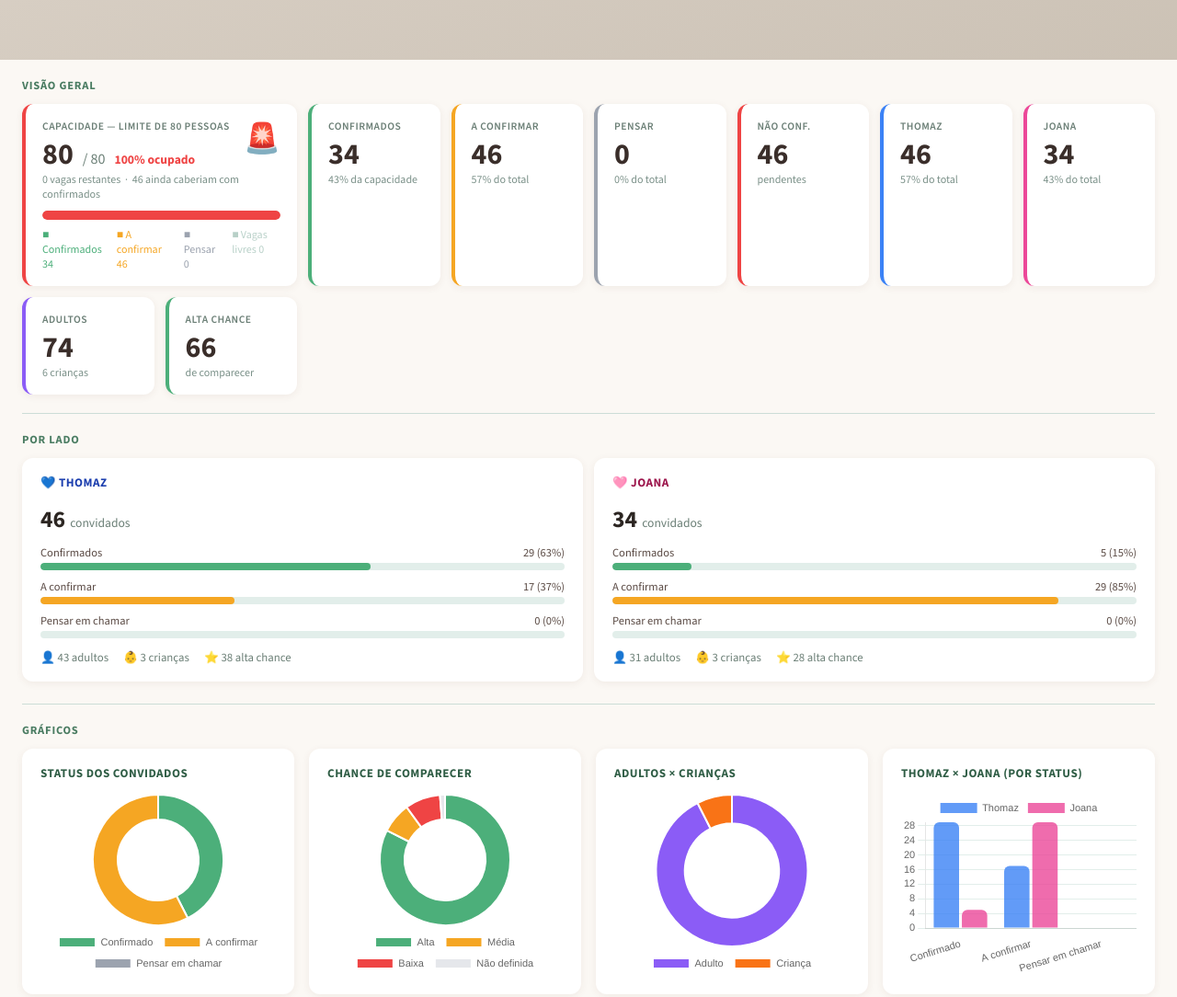
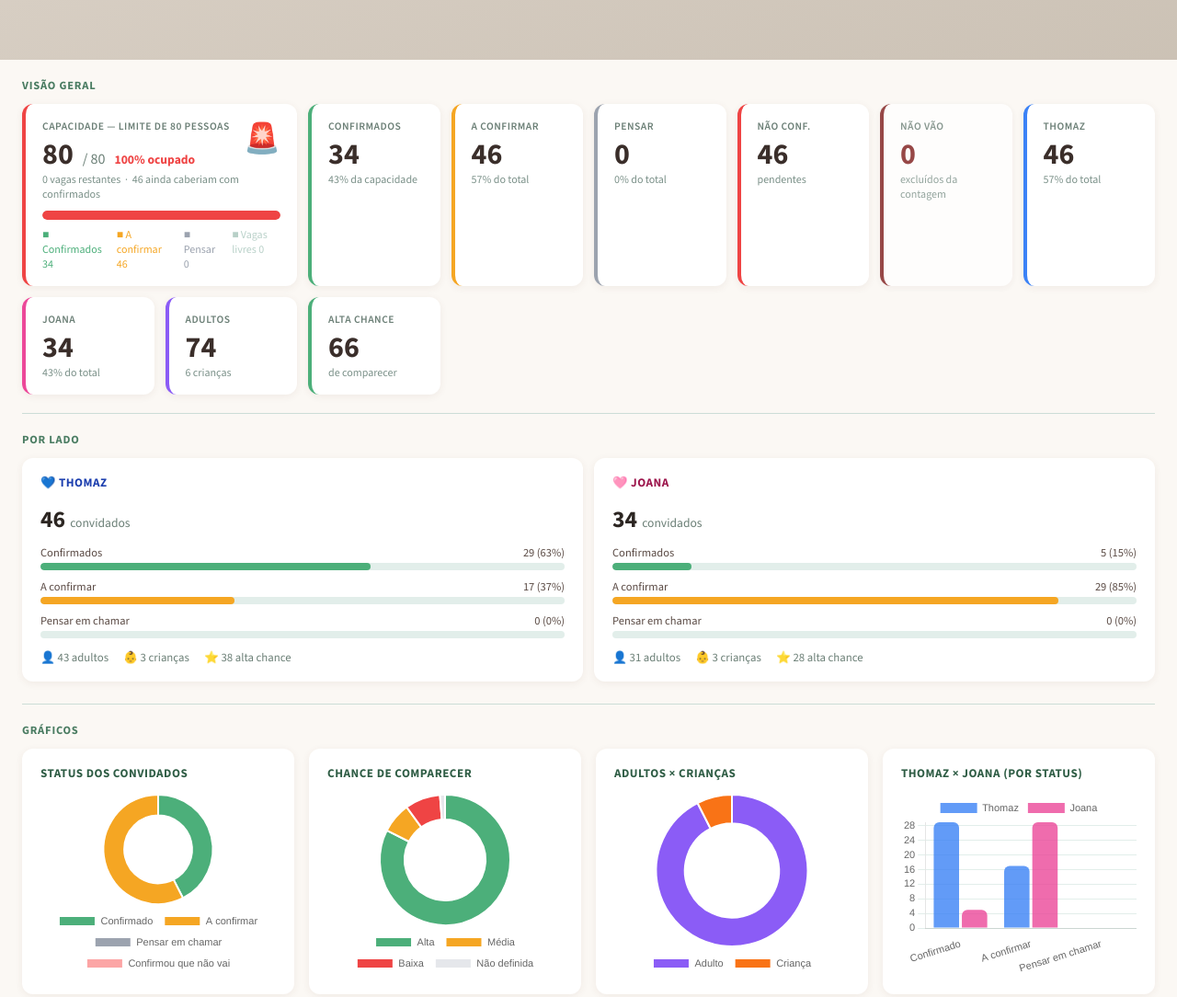
Before and after one commit to ThomazDiniz/casamento, a plain HTML site: page convidados.html in a window 1280 px wide. Shown: the part 4611-5695 px from the top of the page at 92% size. Drawn offline with nearby package versions, Linux system fonts and the light colour scheme.

Commit message:
Update convidados.html

```diff
--- a/convidados.html
+++ b/convidados.html
@@ -286,6 +286,7 @@
     .badge-confirmado  { background: #d1fae5; color: #065f46; }
     .badge-a-confirmar { background: #fef3c7; color: #92400e; }
     .badge-pensar      { background: #f3f4f6; color: #374151; }
+    .badge-nao-vai     { background: #fee2e2; color: #7f1d1d; text-decoration: line-through; opacity: 0.75; }
     .badge-alta        { background: #d1fae5; color: #065f46; }
     .badge-media       { background: #fef3c7; color: #92400e; }
     .badge-baixa       { background: #fee2e2; color: #991b1b; }
@@ -463,6 +464,7 @@
     <option value="">Todos os status</option>
     <option value="Confirmado">Confirmado</option>
     <option value="A confirmar">A confirmar</option>
+    <option value="Confirmou que não vai">Confirmou que não vai</option>
     <option value="Pensar em chamar">Pensar em chamar</option>
   </select>
   <select id="filterChance" onchange="render()">
@@ -809,6 +811,7 @@ function renderAddRow() {
       <option value="Pensar em chamar">Pensar em chamar</option>
       <option value="A confirmar">A confirmar</option>
       <option value="Confirmado">Confirmado</option>
+      <option value="Confirmou que não vai">Confirmou que não vai</option>
     </select></td>
     <td><select class="ir-select" id="new-chance" onkeydown="addRowKey(event)">
       <option value="">—</option>
@@ -839,9 +842,10 @@ function renderEditRow(g) {
     <td><input class="ir-input" id="e-grupo" value="${esc(g.grupo||'')}" type="text" list="grupos-list"
       onkeydown="editRowKey(event,${g.id})" /></td>
     <td><select class="ir-select" id="e-status" onkeydown="editRowKey(event,${g.id})">
-      <option value="Pensar em chamar" ${g.status==='Pensar em chamar'?'selected':''}>Pensar em chamar</option>
-      <option value="A confirmar"      ${g.status==='A confirmar'?'selected':''}>A confirmar</option>
-      <option value="Confirmado"       ${g.status==='Confirmado'?'selected':''}>Confirmado</option>
+      <option value="Pensar em chamar"       ${g.status==='Pensar em chamar'?'selected':''}>Pensar em chamar</option>
+      <option value="A confirmar"            ${g.status==='A confirmar'?'selected':''}>A confirmar</option>
+      <option value="Confirmado"             ${g.status==='Confirmado'?'selected':''}>Confirmado</option>
+      <option value="Confirmou que não vai"  ${g.status==='Confirmou que não vai'?'selected':''}>Confirmou que não vai</option>
     </select></td>
     <td><select class="ir-select" id="e-chance" onkeydown="editRowKey(event,${g.id})">
       <option value=""      ${!g.chance?'selected':''}>—</option>
@@ -864,7 +868,9 @@ function renderEditRow(g) {
 
 // ─── Dashboard ────────────────────────────────────────────────────────────────
 function renderDashboard() {
-  const g = guests;
+  const todos       = guests;
+  const naoVai      = todos.filter(x => x.status === 'Confirmou que não vai');
+  const g           = todos.filter(x => x.status !== 'Confirmou que não vai'); // ativos (contagem real)
   const total       = g.length;
   const confirmados = g.filter(x => x.status === 'Confirmado').length;
   const aConfirmar  = g.filter(x => x.status === 'A confirmar').length;
@@ -905,6 +911,7 @@ function renderDashboard() {
         <span style="color:#f5a623;">■ A confirmar ${aConfirmar}</span>
         <span style="color:#9ca3af;">■ Pensar ${pensar}</span>
         <span style="color:#b8d0c8;">■ Vagas livres ${Math.max(vagas,0)}</span>
+        ${naoVai.length > 0 ? `<span style="color:#ef4444;">✗ Não vão ${naoVai.length} (excluídos)</span>` : ''}
       </div>
     </div>
 
@@ -927,6 +934,11 @@ function renderDashboard() {
       <div class="kpi-label">Não conf.</div>
       <div class="kpi-value">${naoConf}</div>
       <div class="kpi-sub">pendentes</div>
+    </div>
+    <div class="kpi-card" style="border-left-color:#7f1d1d;opacity:0.8;">
+      <div class="kpi-label">Não vão</div>
+      <div class="kpi-value" style="color:#7f1d1d;">${naoVai.length}</div>
+      <div class="kpi-sub">excluídos da contagem</div>
     </div>
     <div class="kpi-card blue">
       <div class="kpi-label">Thomaz</div>
@@ -958,9 +970,9 @@ function renderDashboard() {
   mkChart('chartStatus', {
     type: 'doughnut',
     data: {
-      labels: ['Confirmado', 'A confirmar', 'Pensar em chamar'],
-      datasets: [{ data: [confirmados, aConfirmar, pensar],
-        backgroundColor: [C.confirmado, C.aConfirmar, C.pensar],
+      labels: ['Confirmado', 'A confirmar', 'Pensar em chamar', 'Confirmou que não vai'],
+      datasets: [{ data: [confirmados, aConfirmar, pensar, naoVai.length],
+        backgroundColor: [C.confirmado, C.aConfirmar, C.pensar, '#fca5a5'],
         borderWidth: 2, borderColor: '#fff' }]
     },
     options: donutOpts('Status')
@@ -1021,6 +1033,7 @@ function renderDashboard() {
           borderRadius: 6,
         }
       ]
+      // Nota: "Confirmou que não vai" excluídos desta visão propositalmente
     },
     options: {
       responsive: true,
@@ -1243,9 +1256,10 @@ function deleteGuest(id) {
 
 // ─── Badge helpers ────────────────────────────────────────────────────────────
 function statusBadge(s) {
-  if (s === 'Confirmado')       return 'badge-confirmado';
-  if (s === 'A confirmar')      return 'badge-a-confirmar';
-  if (s === 'Pensar em chamar') return 'badge-pensar';
+  if (s === 'Confirmado')              return 'badge-confirmado';
+  if (s === 'A confirmar')             return 'badge-a-confirmar';
+  if (s === 'Pensar em chamar')        return 'badge-pensar';
+  if (s === 'Confirmou que não vai')   return 'badge-nao-vai';
   return '';
 }
 function chanceBadge(c) {
```
